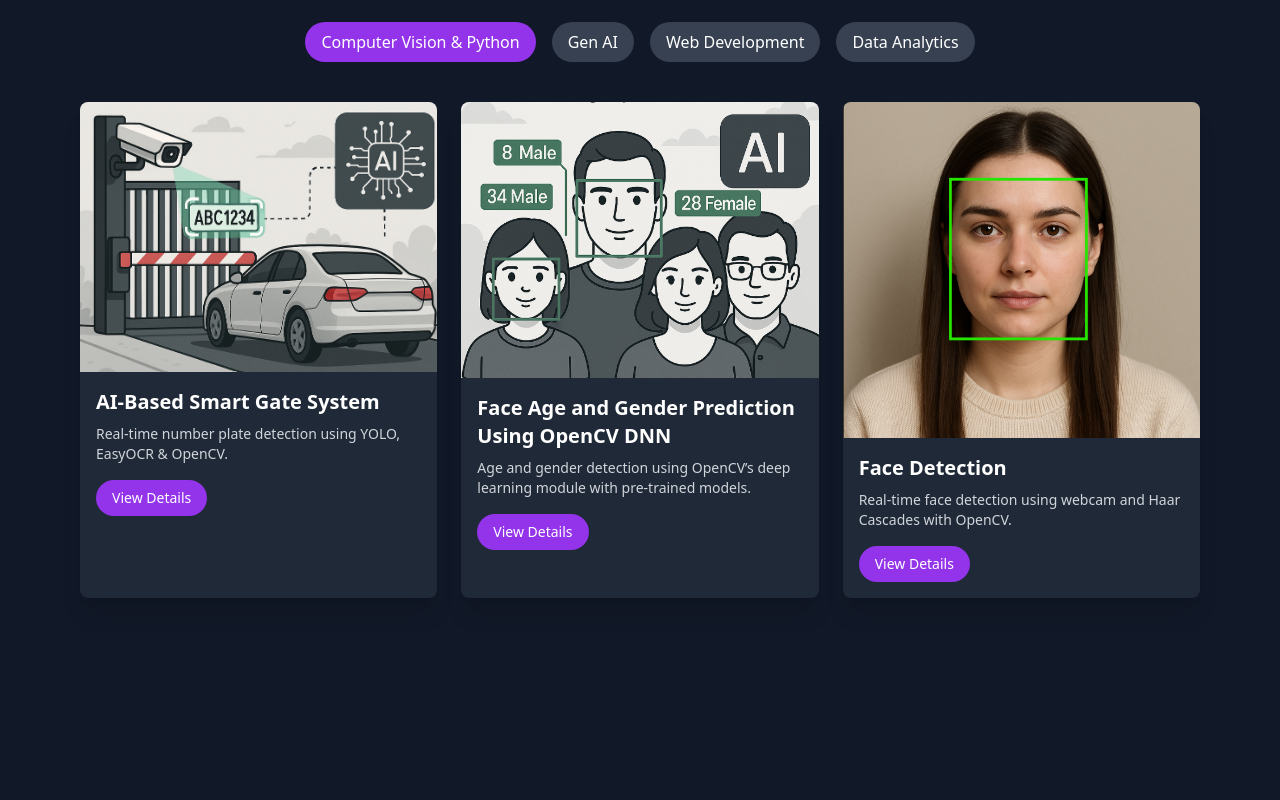
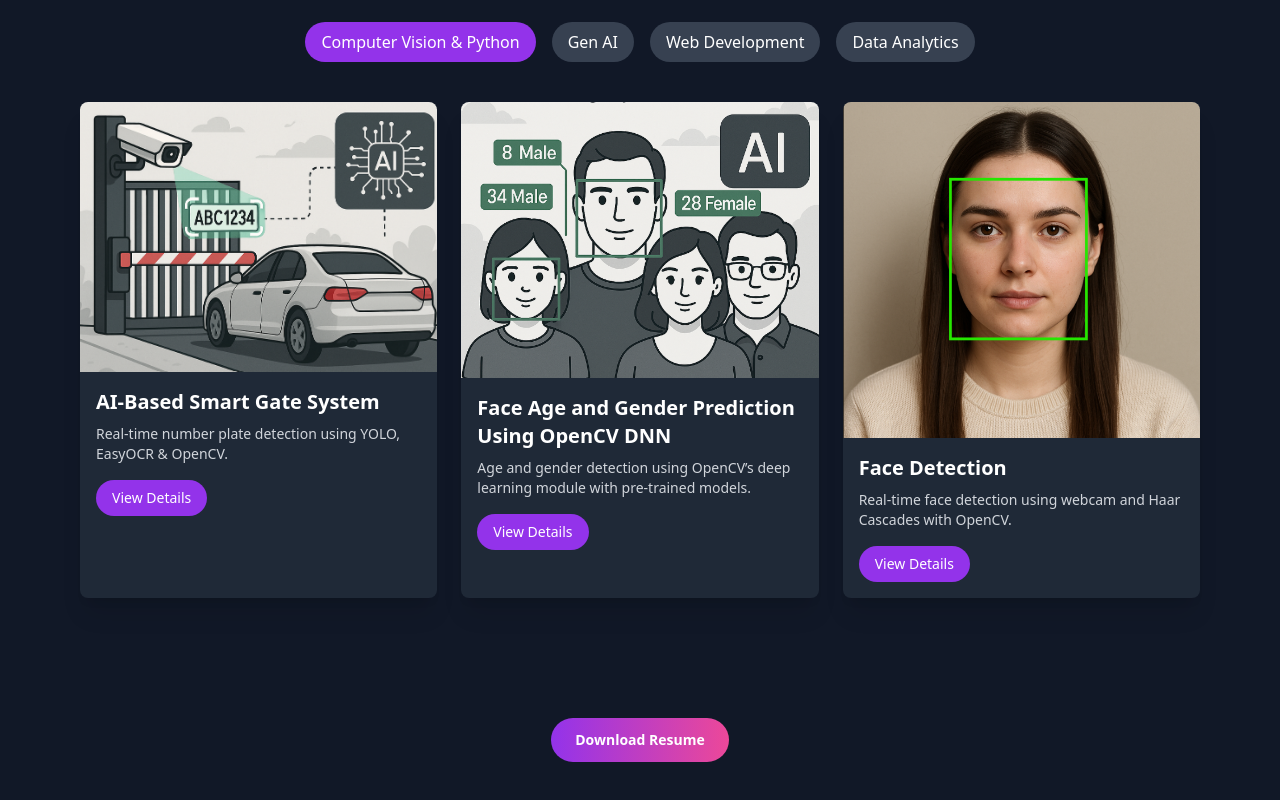
Before and after one commit to Geetha085/projectbox.github.io, a plain HTML site: page index.html in a window 1280 px wide. Shown: the part 146-946 px from the top of the page. Before the commit the page ends 824 px from the top, so only its background shows below. Drawn offline with nearby package versions, Linux system fonts and the light colour scheme.

Commit message:
Update index.html

```diff
--- a/index.html
+++ b/index.html
@@ -108,6 +108,13 @@
     </div>
   </section>
 
+  <!-- Resume Section -->
+<section class="py-10 bg-gray-900 text-center">
+  <a href="Images/Geethashree.pdf" download class="inline-block bg-gradient-to-r from-purple-600 to-pink-500 px-6 py-3 rounded-full text-white text-sm font-semibold hover:opacity-90 transition">
+    Download Resume
+  </a>
+</section>
+
   <!-- Modal -->
   <div id="project-modal" class="fixed inset-0 bg-black bg-opacity-60 hidden items-center justify-center z-50">
     <div class="bg-gray-800 rounded-lg max-w-lg w-full p-6 relative">
```
